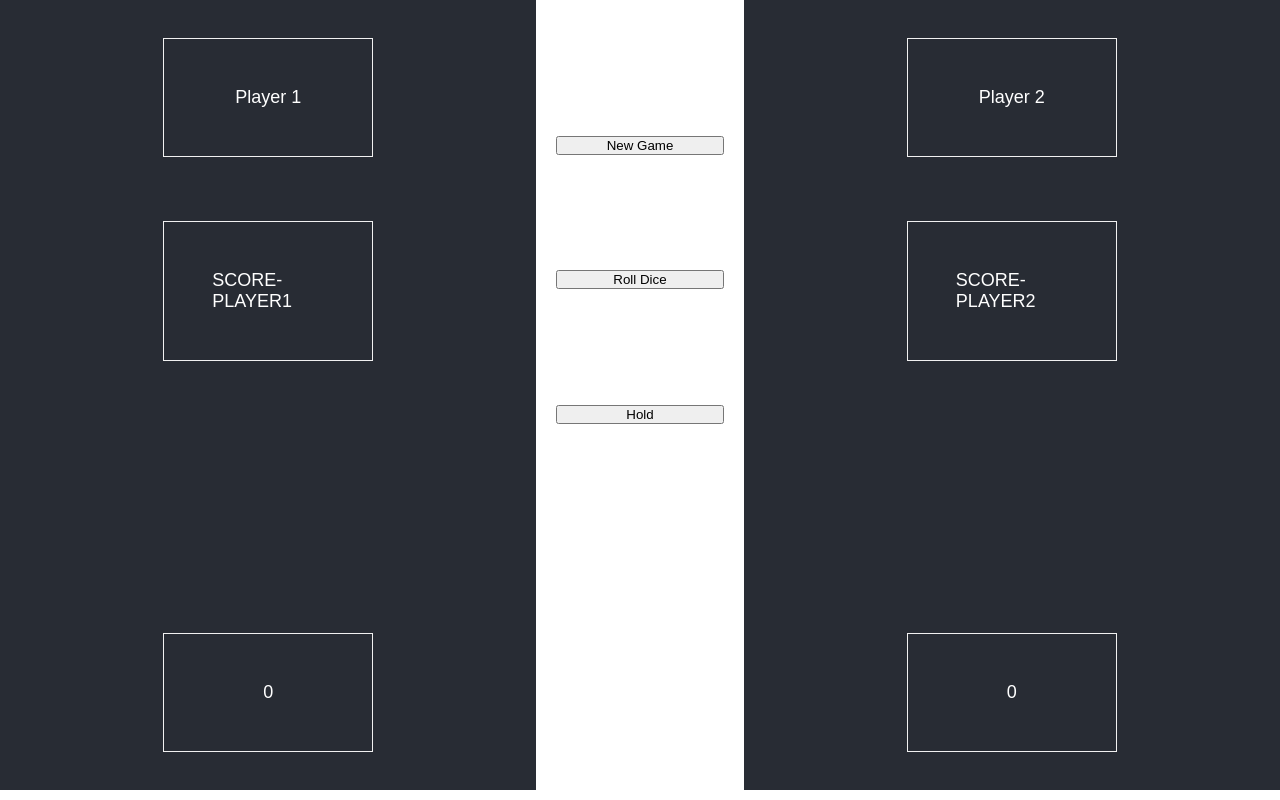
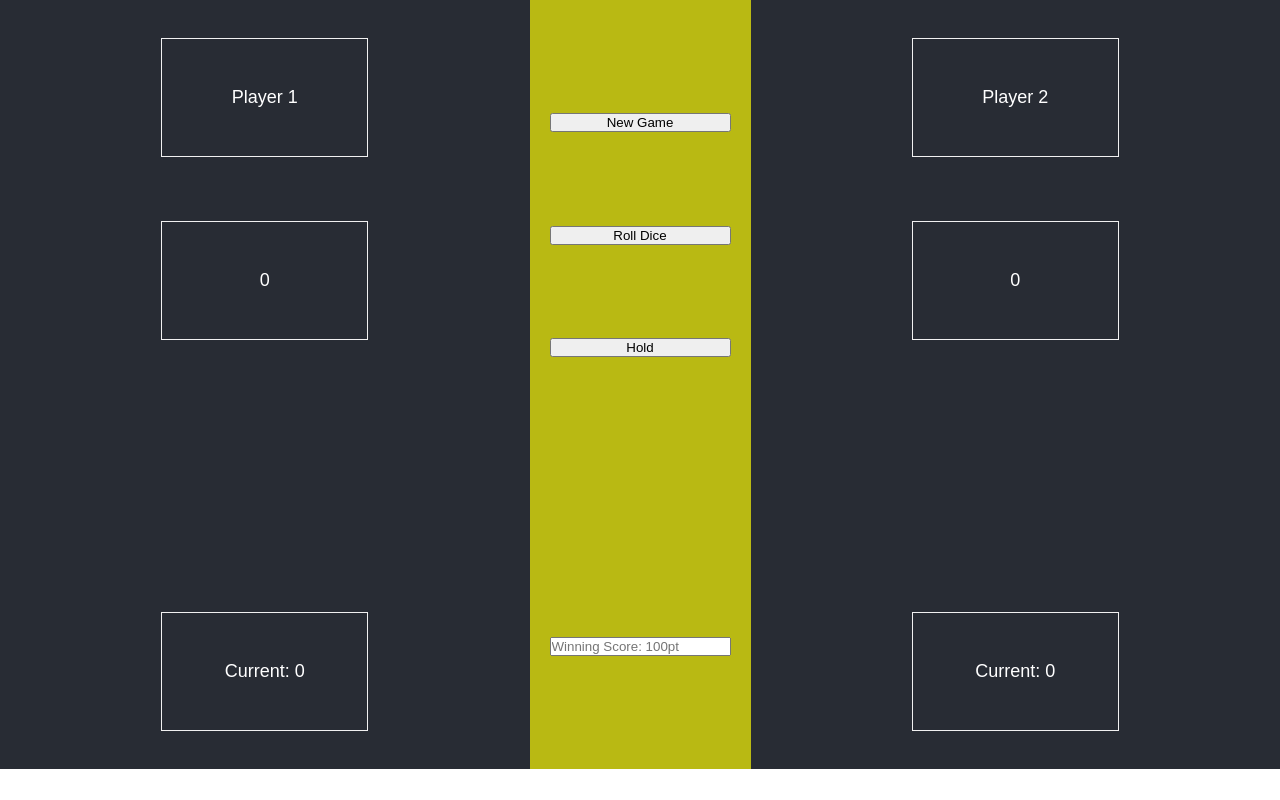
Before and after one commit to sivanxpeer/weekend8-dice-game, a React (Create React App) app: page / in a window 1280 px wide. Built offline with nearby package versions, Linux system fonts and the light colour scheme; the HTML template or start-up script is replaced by a standard one.

Commit message:
sum up current after rolling dice

```diff
--- a/src/components/Dice/Dice.css
+++ b/src/components/Dice/Dice.css
@@ -1,5 +1,5 @@
     .image-1 {
-      background: url("/assets/images/dice_icon_01.png")no-repeat center center/cover;
+      background: url("/assets/images/dice_icon_1.png")no-repeat center center/cover;
     }
     .image-2 {
       background: url("/assets/images/dice_icon_02.png")no-repeat center center/cover;
--- a/src/components/Game/Game.css
+++ b/src/components/Game/Game.css
@@ -2,6 +2,7 @@
     display:flex;
     flex-direction: space-between;
     /* width:100%; */
+    height:100%;
 }
 
 
@@ -11,4 +12,5 @@
     justify-content: space-evenly;
     padding: 20px;
     width:15rem;
+    background-color: #b9b913;
 }
--- a/src/components/Game/Game.jsx
+++ b/src/components/Game/Game.jsx
@@ -29,22 +29,17 @@ export default class Game extends React.Component {
     constructor(props) {
         super(props);
         this.state = {
-            nextTurnOf :"Player1",
-            currentScoreP1 :0,
-            currentScoreP2:0,
+            nextTurnOf: "Player1",
+            currentScoreP1: 0,
+            currentScoreP2: 0,
             dice1Number: 0,
-            dice2Number : 0,
-
-
-        // NextTurnOf: "Player2",
-            maxPoints: 0,
-            // currentScoreP1: 0,
-            // currentScoreP2: 0,
-            totalScoreP1: 0,
-            totalScoreP2: 0,
+            dice2Number: 0,
+            totalScoreP1:0,
+            totalScoreP2:0,
+            winningScore:0,
             // dice1Number: 0,
             // dice2Number: 0,
-            players: ["player1", "player2"],
+            // players: ["player1", "player2"],
         }
     }
     pickDice = (array) => {
@@ -54,23 +49,28 @@ export default class Game extends React.Component {
     }
 
     rollDice = () => {
-        console.log("HERE", this.nextTurnOf);
-        this.setState({ dice1Number: this.pickDice(DiceImage).diceNumber });
-        this.setState({ dice2Number: this.pickDice(DiceImage).diceNumber });
-        // this.setState({ currentScoreP2: this.pickDice(DiceImage).diceNumber });
-        // console.log("here2", this.dice1Number, this.dice2Number);
+        this.setState({ dice1Number: this.pickDice(DiceImage).diceNumber,dice2Number: this.pickDice(DiceImage).diceNumber},()=>{
+            let sum = this.state.dice1Number+this.state.dice2Number;
         if (this.state.nextTurnOf === "Player1") {
-            this.setState({ currentScoreP1: this.state.dice1Number + this.state.dice2Number })
-            console.log(this.state.nextTurnOf);
+            // if(this.state.dice1Number===6 && this.state.dice2Number===6){
 
+            // }
+            this.setState({ currentScoreP1: this.state.currentScoreP1+= sum })
         }
-        else {
-            this.setState({ currentScoreP2: this.state.dice1Number + this.state.dice2Number });
-            // this.setState({currentScoreP2:sum});
+        if(this.state.nextTurnOf === "Player2"){
+            this.setState({ currentScoreP2: this.state.currentScoreP2+= sum});
+        }
+        });
+    }
 
-        }
-        // this.setState({currentScoreP2:dice2});
+    hold=(e)=>{
+
     }
+
+    // isWinner(totalScore) {
+    //     return totalScore >= this.state.winningScore;
+    //   }
+
 
     render = () => {
         // const whoIsThePlayer = {turn};
@@ -78,15 +78,21 @@ export default class Game extends React.Component {
         return (
             <>
                 <div className="Game">
-                    <Player name="Player 1" score="SCORE-PLAYER1" currentScore={this.state.dice1Number + this.state.dice2Number} />
+                    <Player name="Player 1" score={this.state.totalScoreP1} currentScore={this.state.currentScoreP1} />
                     <div className="Buttons-container">
                         <button onClick={() => window.location.reload()}>New Game</button>
                         <button onClick={this.rollDice}>Roll Dice</button>
-                        <button onClick={console.log("click")}>Hold</button>
+                        <button onClick={this.hold}>Hold</button>
                         <Dice number={this.state.dice1Number} />
                         <Dice number={this.state.dice2Number} />
+                        <input
+                            className={this.props.winningScoreClass}
+                            type="text"
+                            placeholder="Winning Score: 100pt"
+                        />
+
                     </div>
-                    <Player name="Player 2" score="SCORE-PLAYER2" currentScore={this.state.currentScoreP2} />
+                    <Player name="Player 2" score={this.state.totalScoreP2} currentScore={this.state.currentScoreP2} />
                 </div>
             </>
         )
--- a/src/components/Player/Player.jsx
+++ b/src/components/Player/Player.jsx
@@ -26,7 +26,7 @@ export default class Player extends React.Component {
         <div className="player">
             <div className="player-style player-name">{this.state.name}</div>
             <div className="player-style player-score">{this.props.score}</div>
-            <div className="player-style player-current">{this.props.currentScore}</div>
+            <div className="player-style player-current">Current: {this.props.currentScore}</div>
         </div>
         )
     }
```
Also changed, not shown: assets/images/dice_icon_1.png (added).
